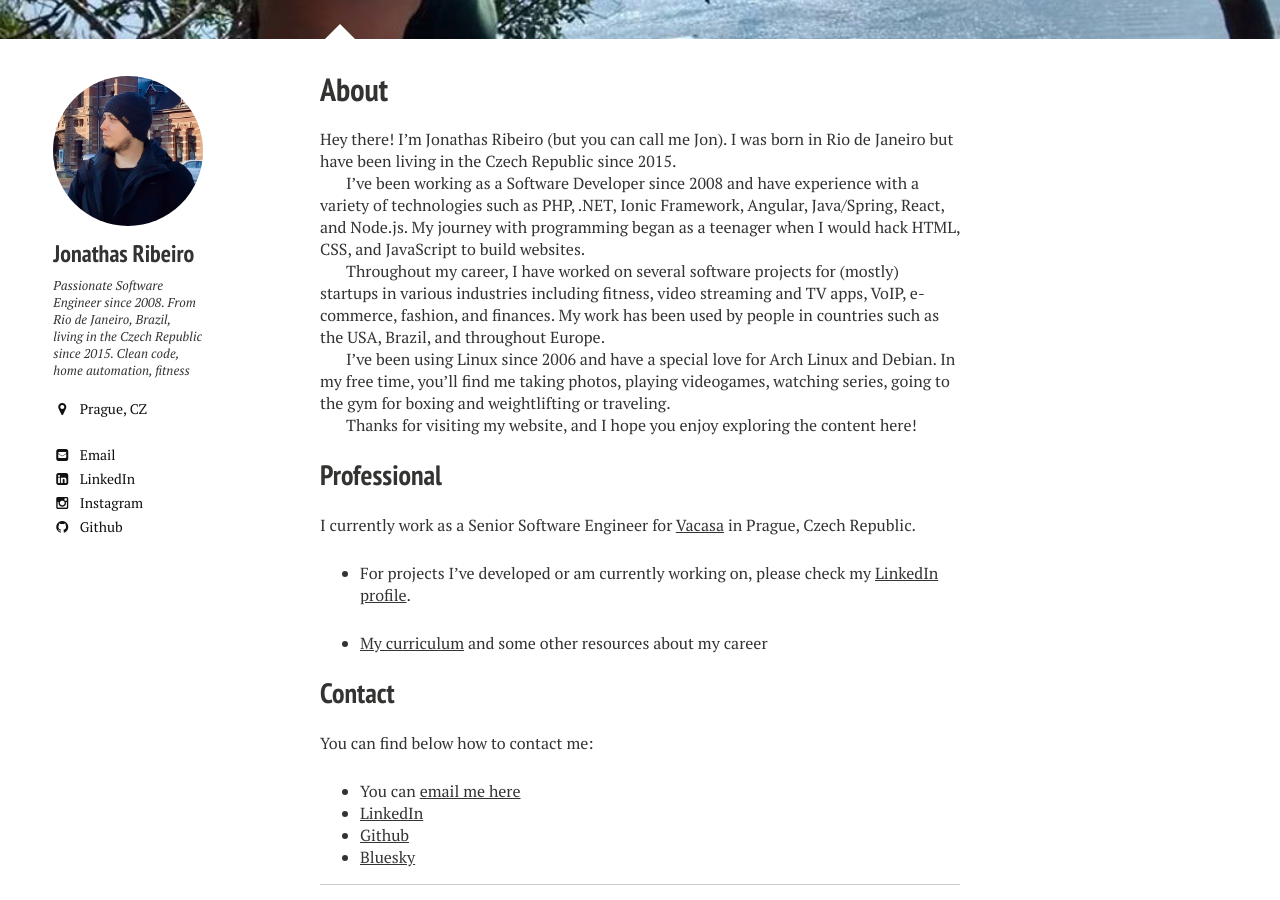
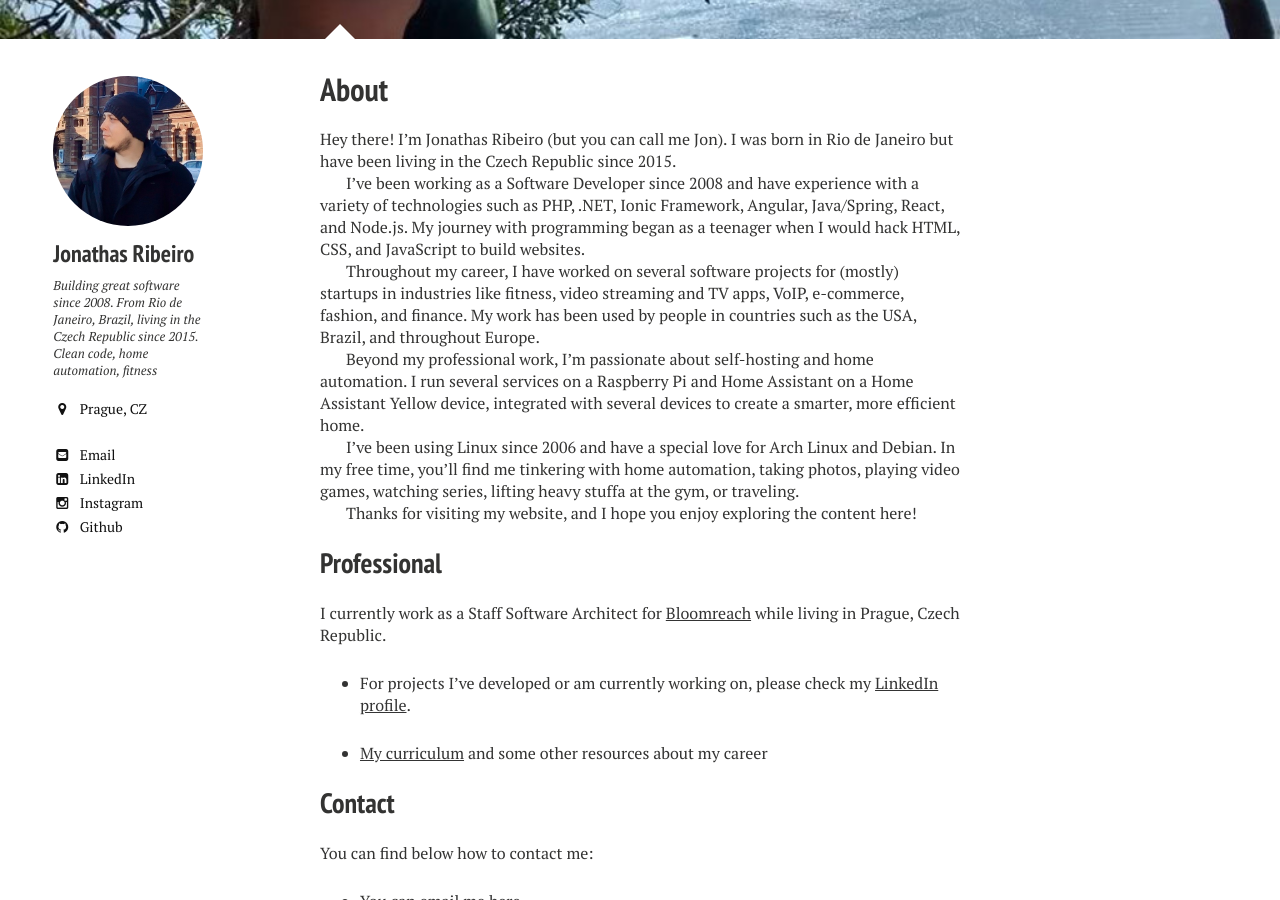
Before and after one commit to jonathas/jonathas.github.io, a Jekyll site: the page built from about/index.md, in a window 1280 px wide and 900 px high, scrolled down 365 px. Built offline with Jekyll 4.4.1, drawn with Linux system fonts in a browser that asks for light colours; nearby versions of some CDN libraries.

Commit message:
feat: update about me

```diff
--- a/_config.yml
+++ b/_config.yml
@@ -28,7 +28,7 @@ kramdown:
 owner:
   name: Jonathas Ribeiro
   avatar: jon.jpg
-  bio: "Passionate Software Engineer since 2008. From Rio de Janeiro, Brazil, living in the Czech Republic since 2015. Clean code, home automation, fitness"
+  bio: "Building great software since 2008. From Rio de Janeiro, Brazil, living in the Czech Republic since 2015. Clean code, home automation, fitness"
   location: "Prague, CZ"
   email: contact@jonathas.com
   disqus-shortname: jonribeiro
--- a/about/index.md
+++ b/about/index.md
@@ -14,15 +14,17 @@ Hey there! I'm Jonathas Ribeiro (but you can call me Jon). I was born in Rio de
 
 I've been working as a Software Developer since 2008 and have experience with a variety of technologies such as PHP, .NET, Ionic Framework, Angular, Java/Spring, React, and Node.js. My journey with programming began as a teenager when I would hack HTML, CSS, and JavaScript to build websites.
 
-Throughout my career, I have worked on several software projects for (mostly) startups in various industries including fitness, video streaming and TV apps, VoIP, e-commerce, fashion, and finances. My work has been used by people in countries such as the USA, Brazil, and throughout Europe.
+Throughout my career, I have worked on several software projects for (mostly) startups in industries like fitness, video streaming and TV apps, VoIP, e-commerce, fashion, and finance. My work has been used by people in countries such as the USA, Brazil, and throughout Europe.
 
-I've been using Linux since 2006 and have a special love for Arch Linux and Debian. In my free time, you'll find me taking photos, playing videogames, watching series, going to the gym for boxing and weightlifting or traveling.
+Beyond my professional work, I’m passionate about self-hosting and home automation. I run several services on a Raspberry Pi and Home Assistant on a Home Assistant Yellow device, integrated with several devices to create a smarter, more efficient home.
+
+I’ve been using Linux since 2006 and have a special love for Arch Linux and Debian. In my free time, you’ll find me tinkering with home automation, taking photos, playing video games, watching series, lifting heavy stuffa at the gym, or traveling.
 
 Thanks for visiting my website, and I hope you enjoy exploring the content here!
 
 ## Professional
 
-I currently work as a Senior Software Engineer for [Vacasa](https://www.vacasa.com/) in Prague, Czech Republic.
+I currently work as a Staff Software Architect for [Bloomreach](https://www.bloomreach.com) while living in Prague, Czech Republic.
 
 * For projects I've developed or am currently working on, please check my [LinkedIn profile](https://www.linkedin.com/in/jonathasribeiro/).
 
```
